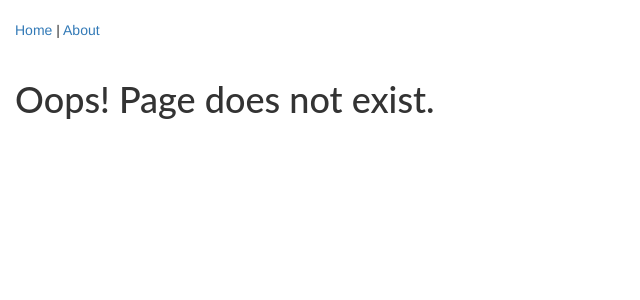
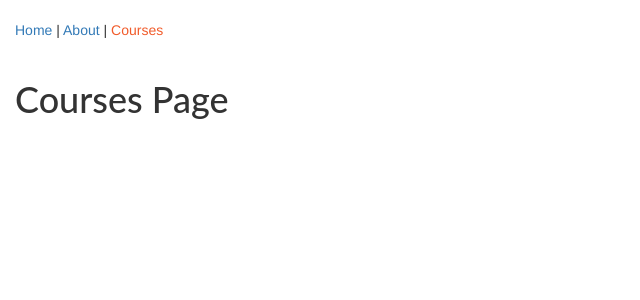
Before and after one commit to mini-militant/react-redux-pluralsigh, a React (Create React App) app: page /courses in a window 1280 px wide. Shown: the top 300 px of the page, without its empty margins (0-640 px from the left). Built offline with nearby package versions, Linux system fonts and the light colour scheme.

Commit message:
2 files modified, 1 added

```diff
--- a/Components/App.js
+++ b/Components/App.js
@@ -4,7 +4,7 @@ import HomePage from './Home/HomePage'
 import AboutPage from './About/AboutPage'
 import Header from './Common/Header'
 import PageNotFound from './PageNotFound'
-
+import CoursesPage from './Courses/CoursesPage'
 function App(){
   return(
     <div className="container-fluid">
@@ -12,6 +12,7 @@ function App(){
       <Switch >  //switch allows us to declare that only one route should match.
       <Route exact path='/' component = {HomePage}/>
       <Route path='/about' component = {AboutPage}/>
+      <Route path='/courses' component={CoursesPage}/>
       <Route component={PageNotFound}/>
       </Switch>
 {/* Switch in routes acts as a switch in js. notice that there is no path for PageNotFound file as when none of the routes match, this page will execute.*/}
--- a/Components/Common/Header.js
+++ b/Components/Common/Header.js
@@ -6,7 +6,8 @@ const Header =()=>{
   return(
     <nav>
     <NavLink to= "/" activeStyle={activeStyle} exact>Home</NavLink> {" | "}
-    <NavLink to= "/about" activeStyle={activeStyle}>About</NavLink>
+    <NavLink to= "/about" activeStyle={activeStyle}>About</NavLink> {" | "}
+    <NavLink to="/courses" activeStyle={activeStyle}>Courses</NavLink>
     </nav>
   )
 }
--- /dev/null
+++ b/Components/Courses/CoursesPage.js
@@ -0,0 +1,13 @@
+import React from 'react'
+
+class CoursesPage extends React.Component{
+
+  render(){
+    return(
+      <div>
+      <h1>Courses Page</h1>
+      </div>
+    )
+  }
+}
+export default CoursesPage
```
